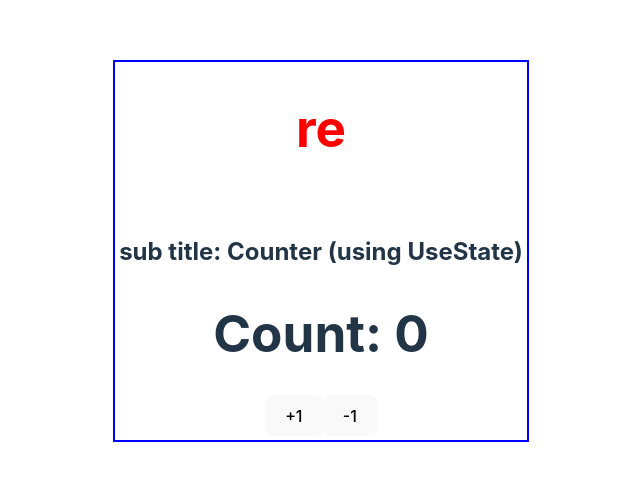
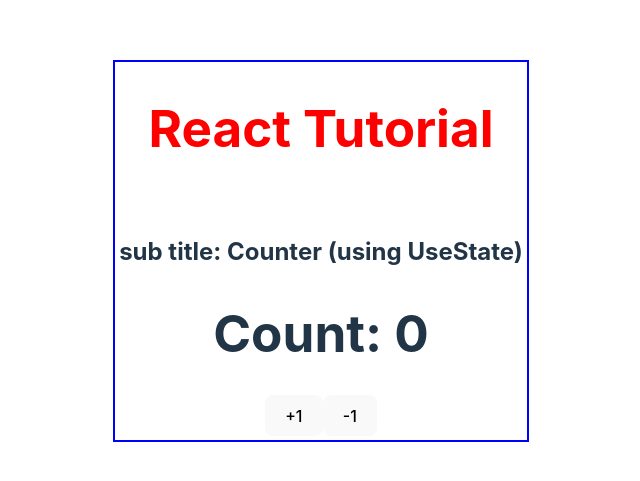
Before and after one commit to rhtjddls123/hello_react, a React (Vite) app in the folder practice/: page / in a window 1280 px wide. Shown: the part 149-630 px from the top of the page, without its empty margins (319-959 px from the left). Built offline with nearby package versions, Linux system fonts and the light colour scheme.

Commit message:
Title Memo

```diff
--- a/practice/src/App.tsx
+++ b/practice/src/App.tsx
@@ -1,5 +1,5 @@
 import './App.css';
-import Title from './components/Title';
+import { TitleMemo } from './components/Title';
 import Box from './components/Box';
 import Counter from './components/Counter';
 import { useState } from 'react';
@@ -13,7 +13,6 @@
       setCount((count) => count - 1);
     }
   };
-  Title({ color: 'red', children: 'abc' });
   return (
     <>
       <Box
@@ -23,10 +22,10 @@
         padding='4px'
         margin='2px'
       >
-        <Title color='red'>
+        <TitleMemo color='red'>
           {/* <Title title='React Tutorial' color='red'> */}
           sub title: Counter (using UseState)
-        </Title>
+        </TitleMemo>
         {/* <Counter /> */}
         <h1>Count: {count}</h1>
         <Counter increaseOrDecreaseCount={increaseOrDecreaseCount} />
--- a/practice/src/components/Title.tsx
+++ b/practice/src/components/Title.tsx
@@ -1,4 +1,4 @@
-import { ReactNode } from 'react';
+import { ReactNode, memo } from 'react';
 import { PropsWithChildren } from 'react';
 
 type Props = {
@@ -7,7 +7,11 @@
   children: ReactNode;
 };
 
-const Title = ({ title = 're', color, children }: PropsWithChildren<Props>) => {
+export const Title = ({
+  title = 'React Tutorial',
+  color,
+  children,
+}: PropsWithChildren<Props>) => {
   // tsx에서 defaultProps는 더이상 사용하지 않음 -> default parameter사용(type에 optional을 적용하지 않으면 정상작동은되지만  app.tsx에서 빨간줄 오류발생)
   // ts에서는 같은방식으로 optional을 주지않으면 실행 자체가 안되는데 왜 tsx에서는 가능할까? -> 빌드되면서 js로 한번 바뀌기때문
   console.log(title);
@@ -22,4 +26,4 @@
 
 // Title.defalutProps = { title: 'reactttt' };
 
-export default Title;
+export const TitleMemo = memo(Title, () => true);
--- a/practice/vite.config.ts
+++ b/practice/vite.config.ts
@@ -4,4 +4,7 @@
 // https://vitejs.dev/config/
 export default defineConfig({
   plugins: [react()],
+  server: {
+    port: 4444,
+  },
 });
```
